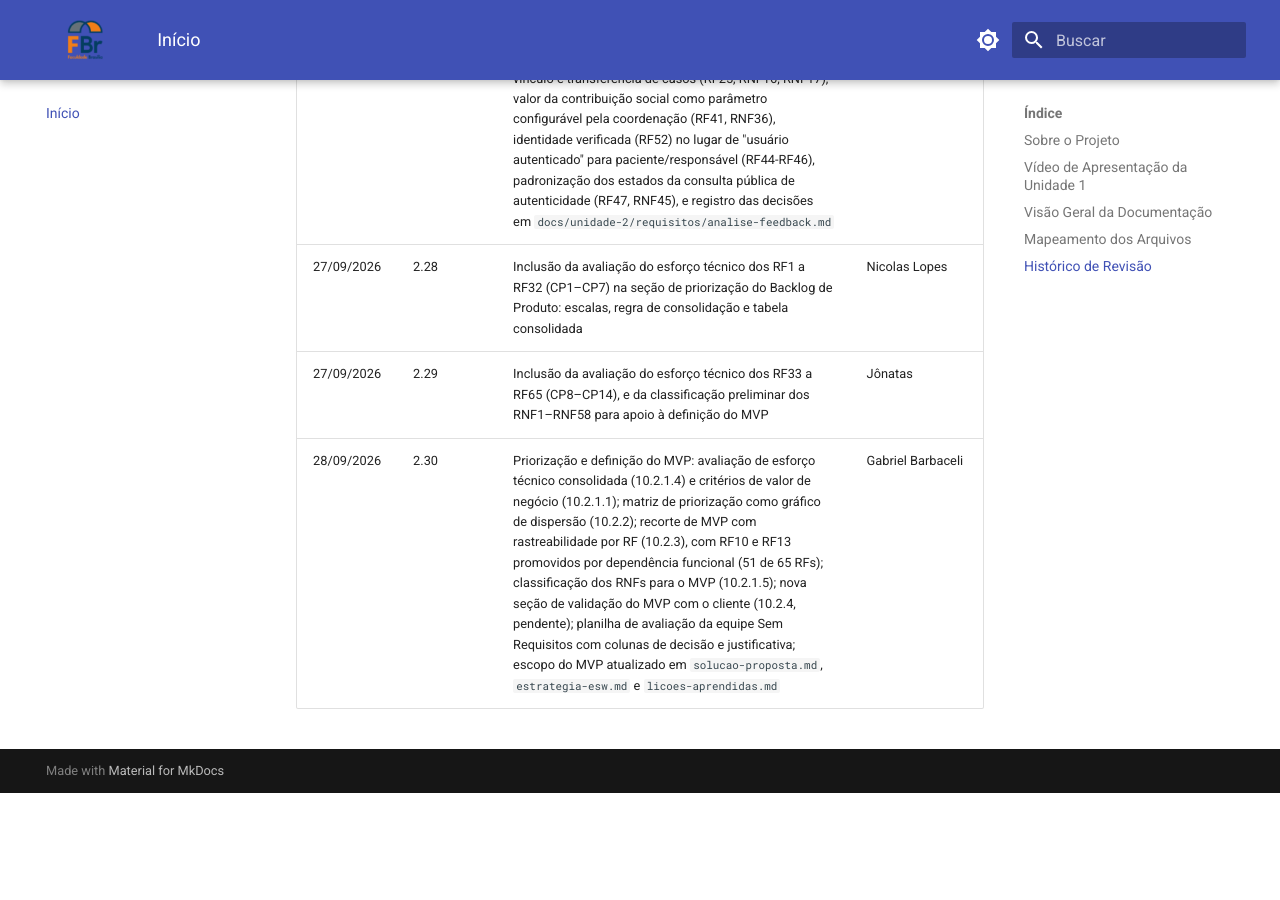
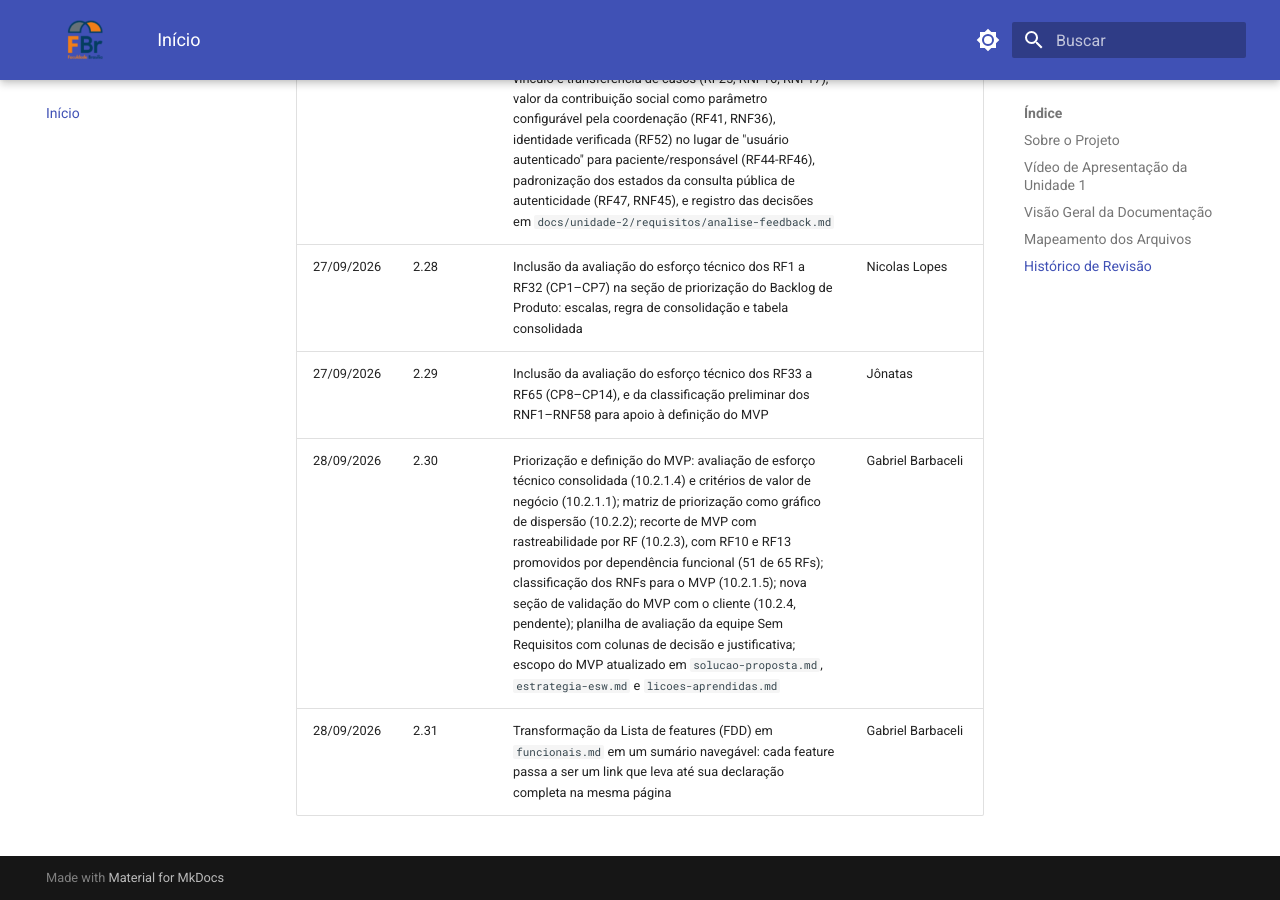
Before and after one commit to mdsreq-fga-unb/REQ-2026.2-T02-ClinicaEscolaFBr, an MkDocs documentation site: the page built from docs/index.md, in a window 1280 px wide and 900 px high, scrolled down 7380 px. Built offline with MkDocs 1.6.1 and Material for MkDocs 9.7.7, drawn with Linux system fonts in a browser that asks for light colours; before the commit the page ends 8173 px from its top, so only the background shows below that.

Commit message:
docs: registra transformacao da lista de features no historico

```diff
--- a/docs/index.md
+++ b/docs/index.md
@@ -133,3 +133,4 @@ Navegue pelo menu para acompanhar a documentação das Unidades 1 e 2. A Unidade
 | 27/09/2026 | 2.28 | Inclusão da avaliação do esforço técnico dos RF1 a RF32 (CP1–CP7) na seção de priorização do Backlog de Produto: escalas, regra de consolidação e tabela consolidada | Nicolas Lopes |
 | 27/09/2026 | 2.29 | Inclusão da avaliação do esforço técnico dos RF33 a RF65 (CP8–CP14), e da classificação preliminar dos RNF1–RNF58 para apoio à definição do MVP | Jônatas |
 | 28/09/2026 | 2.30 | Priorização e definição do MVP: avaliação de esforço técnico consolidada (10.2.1.4) e critérios de valor de negócio (10.2.1.1); matriz de priorização como gráfico de dispersão (10.2.2); recorte de MVP com rastreabilidade por RF (10.2.3), com RF10 e RF13 promovidos por dependência funcional (51 de 65 RFs); classificação dos RNFs para o MVP (10.2.1.5); nova seção de validação do MVP com o cliente (10.2.4, pendente); planilha de avaliação da equipe Sem Requisitos com colunas de decisão e justificativa; escopo do MVP atualizado em `solucao-proposta.md`, `estrategia-esw.md` e `licoes-aprendidas.md` | Gabriel Barbaceli |
+| 28/09/2026 | 2.31 | Transformação da Lista de features (FDD) em `funcionais.md` em um sumário navegável: cada feature passa a ser um link que leva até sua declaração completa na mesma página | Gabriel Barbaceli |
```
